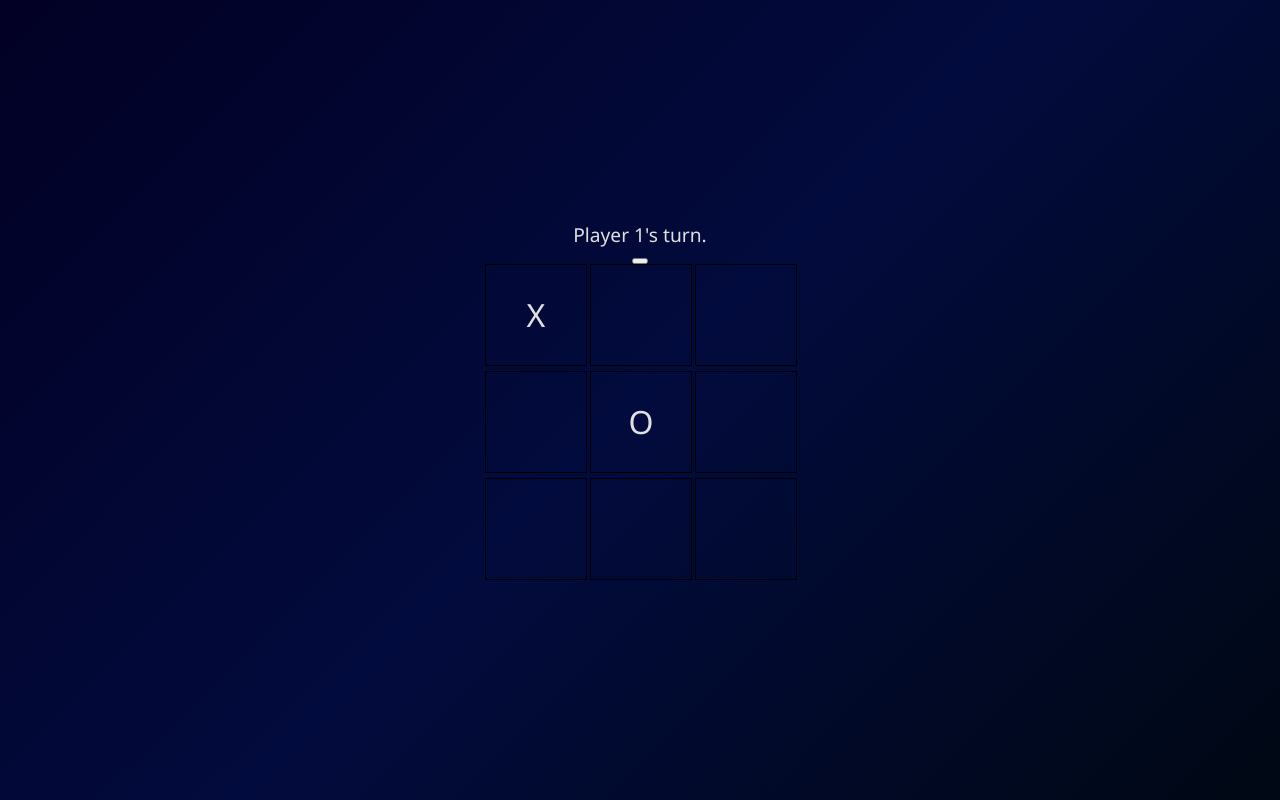
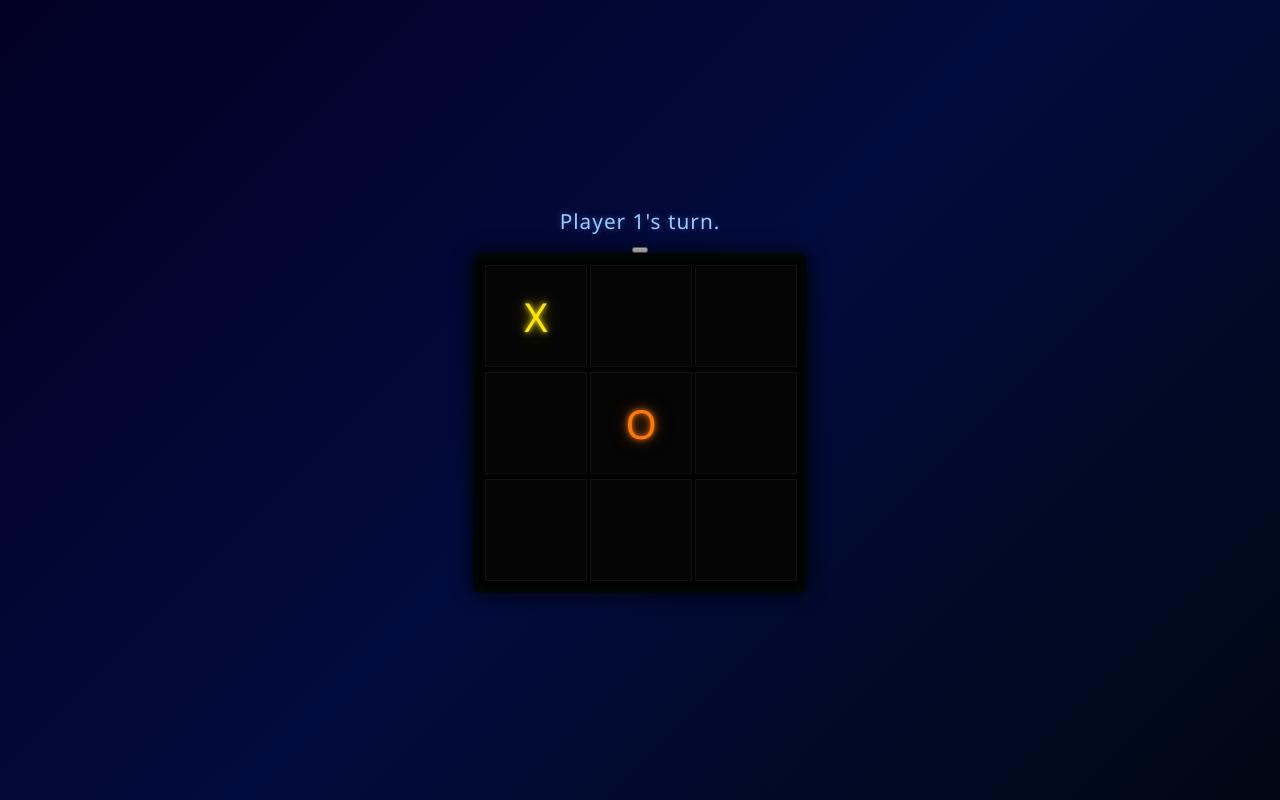
Before and after one commit to kodi73/Tic-Tac-Toe, a plain HTML site: page index.html in a window 1280 px wide. Both pictures are taken after a click on the element 536 px from the left and 314 px from the top of the page. Drawn offline with Linux system fonts and the light colour scheme.

Commit message:
Added Neon X O

```diff
--- a/scripts/script.js
+++ b/scripts/script.js
@@ -246,6 +246,9 @@ const DisplayController = (function () {
             square.classList.add("square");
             square.textContent = mark;
 
+            if (mark === "X") square.classList.add("x");
+            if (mark === "O") square.classList.add("o");
+
             square.addEventListener("click", () => {
                 GameController.playRound(index);
                 render();
--- a/styles/style.css
+++ b/styles/style.css
@@ -2,21 +2,35 @@
     display: grid;
     grid-template-columns: repeat(3, 100px);
     gap: 5px;
+
+    background-color: #000000;
+    padding: 12px;
+    border-radius: 8px;
+    box-shadow:
+        0 0 20px rgba(0, 0, 0, 0.9),
+        inset 0 0 15px rgba(0, 255, 255, 0.05);
 }
 
 .square {
     width: 100px;
     height: 100px;
-    border: 1px solid black;
+    background-color: #050505;
+    border: 1px solid #111;
     display: flex;
     align-items: center;
     justify-content: center;
-    font-size: 2rem;
+    font-size: 2.5rem;
+    cursor: pointer;
+    transition: background-color 0.2s ease;
 }
 
 #status {
-    margin-bottom: 10px;
-    font-size: 1.2rem;
+    margin-bottom: 12px;
+    font-size: 1.3rem;
+    letter-spacing: 1px;
+    color: #9cc9ff;
+    text-shadow:
+        0 0 6px rgba(100, 160, 255, 0.4);
 }
 
 body {
@@ -30,3 +44,23 @@ body {
     color: #e0e0e0;
     font-family: 'Segoe UI', sans-serif;
 }
+
+.square.x {
+    color: #ffe600;
+    text-shadow:
+        0 0 5px rgba(255, 230, 0, 0.8),
+        0 0 10px rgba(255, 230, 0, 0.6),
+        0 0 20px rgba(255, 230, 0, 0.4);
+}
+
+.square.o {
+    color: #ff7a00;
+    text-shadow:
+        0 0 5px rgba(255, 122, 0, 0.8),
+        0 0 10px rgba(255, 122, 0, 0.6),
+        0 0 20px rgba(255, 122, 0, 0.4);
+}
+
+.square:hover {
+    background-color: #0b0b0b;
+}
```
